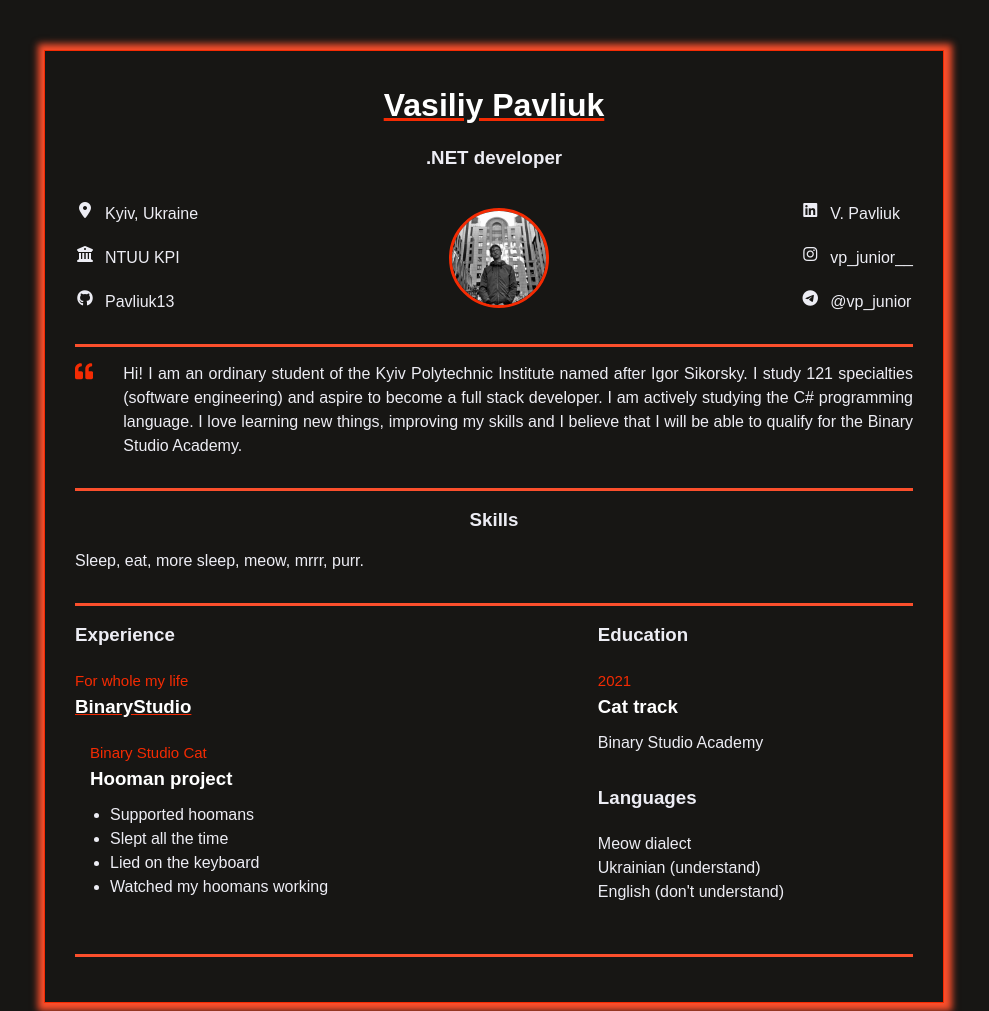
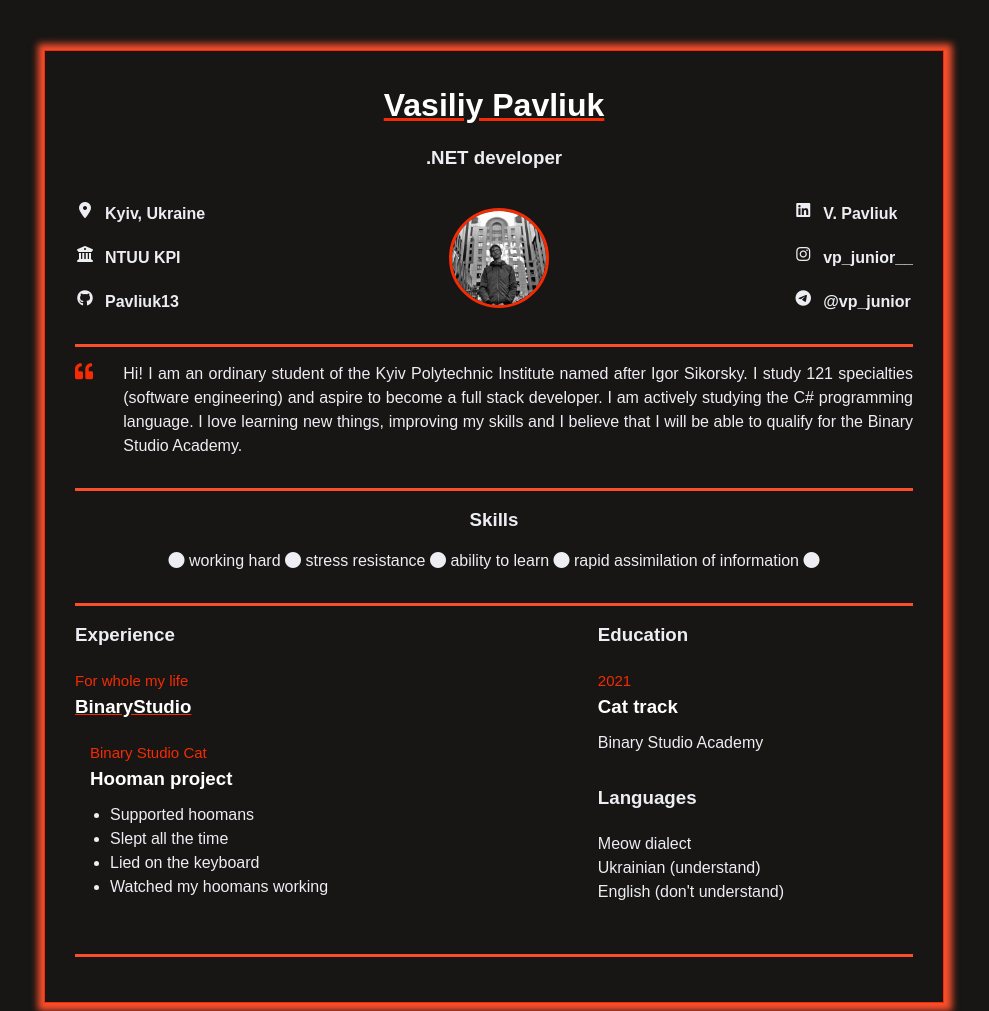
Before and after one commit to Pavliuk13/homepage, a plain HTML site: page index.html in a window 1280 px wide. Shown: the top 1011 px of the page, without its empty margins (146-1135 px from the left). Drawn offline with Linux system fonts and the light colour scheme.

Commit message:
skills added

```diff
--- a/index.html
+++ b/index.html
@@ -85,7 +85,7 @@
                 <div class="resume__block">
                     <div class="skills">
                     <h3 class="skills__header">Skills</h3>
-                    <p class="skills__text">Sleep, eat, more sleep, meow, mrrr, purr. </p>
+                    <p class="skills__text"><i class="fa-solid fa-circle"></i> working hard <i class="fa-solid fa-circle"></i> stress resistance <i class="fa-solid fa-circle"></i> ability to learn <i class="fa-solid fa-circle"></i> rapid assimilation of information <i class="fa-solid fa-circle"></i></p>
                     </div>
                 </div>
             </div>
--- a/styles.css
+++ b/styles.css
@@ -104,6 +104,12 @@ body {
     text-decoration: none;
     display: flex;
     justify-content: start;
+    font-weight: bold;
+}
+
+.contact-info__item:hover {
+    color: var(--durability-text-color);
+    transition: .2s ease;
 }
 
 .contact-info__item:not(:last-child) {
@@ -171,7 +177,7 @@ body {
 
 .skills__text {
     color: var(--secondary-text-color);
-    text-align: justify;
+    text-align: center;
 }
 
 /* experience and aditional info styles */
```
